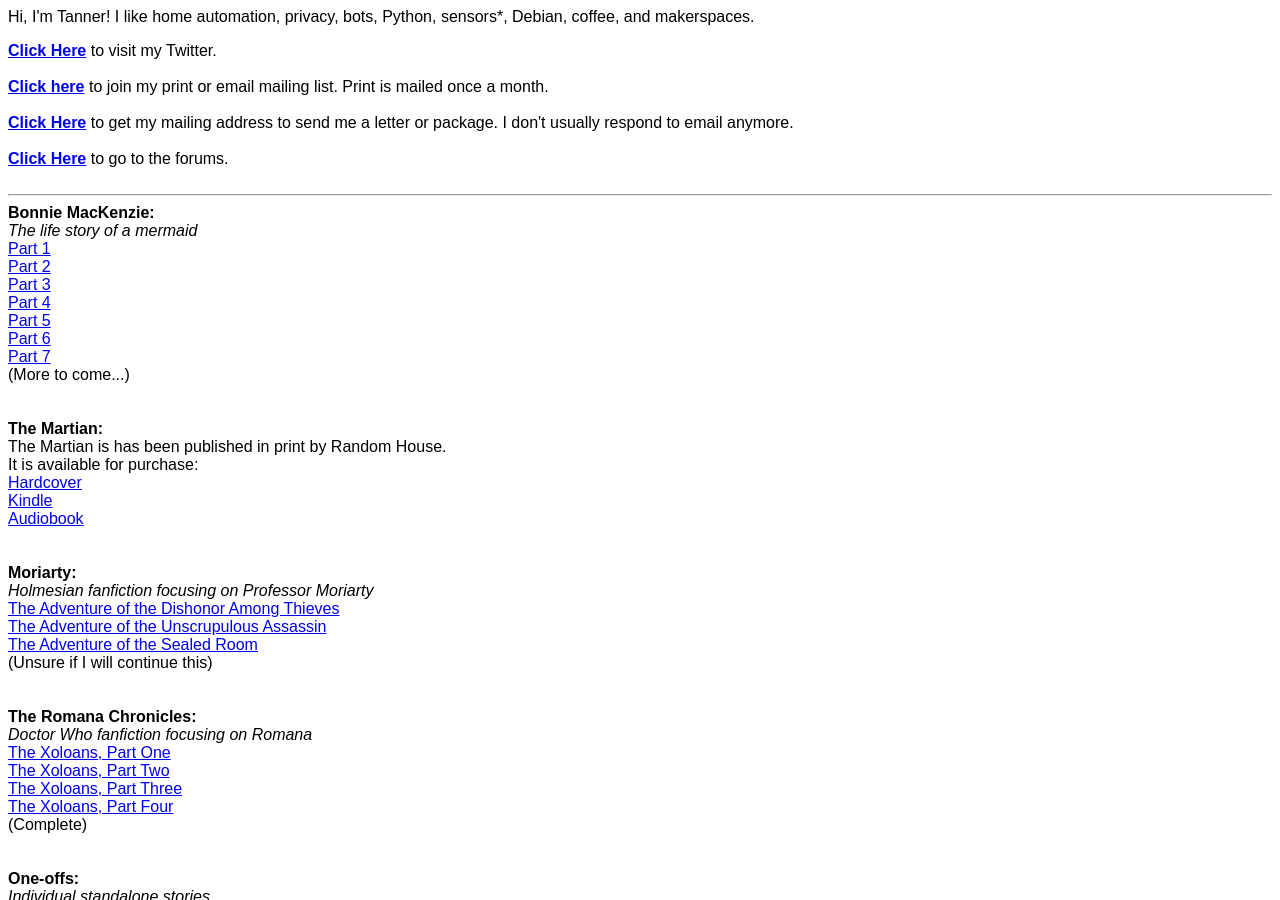
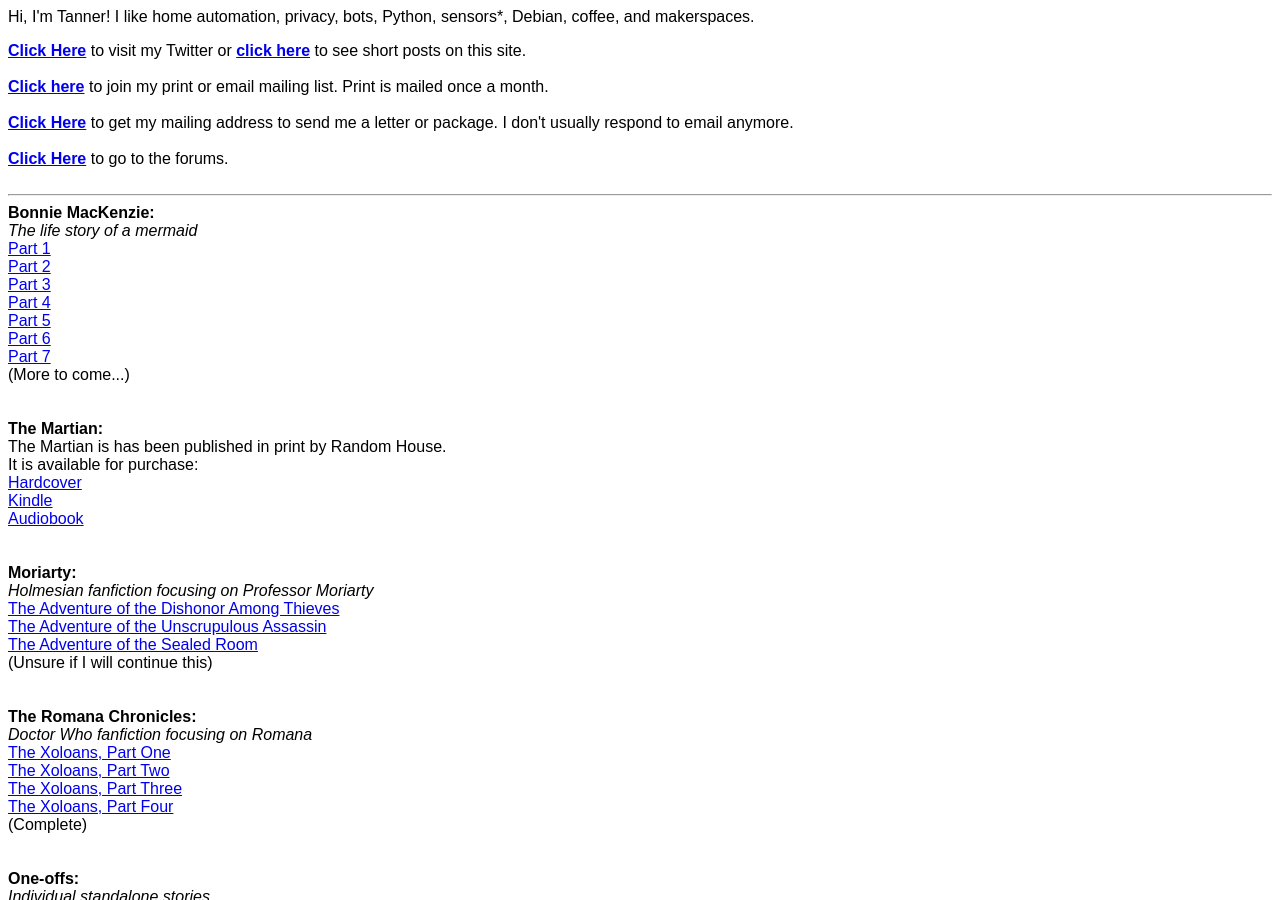
Before and after one commit to 0x000m/old, a Jekyll site: the page built from index.html, in a window 1280 px wide and 900 px high. Built offline with Jekyll 4.4.1, drawn with Linux system fonts in a browser that asks for light colours.

Commit message:
Update index.html

```diff
--- a/index.html
+++ b/index.html
@@ -4,7 +4,7 @@ layout: default
 
 <p>Hi, I'm Tanner! I like home automation, privacy, bots,
   Python, sensors*, Debian, coffee, and makerspaces.</p>
-<b><a href="https://www.facebook.com/pages/Andy-Weir/462962073803090">Click Here</a></b> to visit my Twitter.<br>
+<b><a href="https://www.facebook.com/pages/Andy-Weir/462962073803090">Click Here</a></b> to visit my Twitter or <b><a href="https://www.facebook.com/pages/Andy-Weir/462962073803090">click here</a></b> to see short posts on this site.<br>
 <br><b><a href="http://www.galactanet.com/emaillist.html">Click here</a></b> to join my print or email mailing list. Print is mailed once a month.</b><br>
 <br><b><a href="http://www.galactanet.com/feed.xml">Click Here</a></b> to get my mailing address to send me a letter or package. I don't usually respond to email anymore.
 <br><br><b><a href="http://www.galactanet.com/forums">Click Here</a></b> to go to the forums.
```
